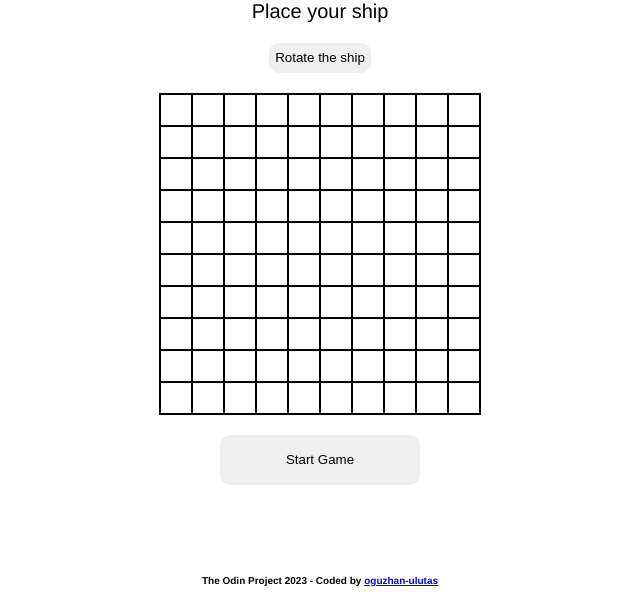
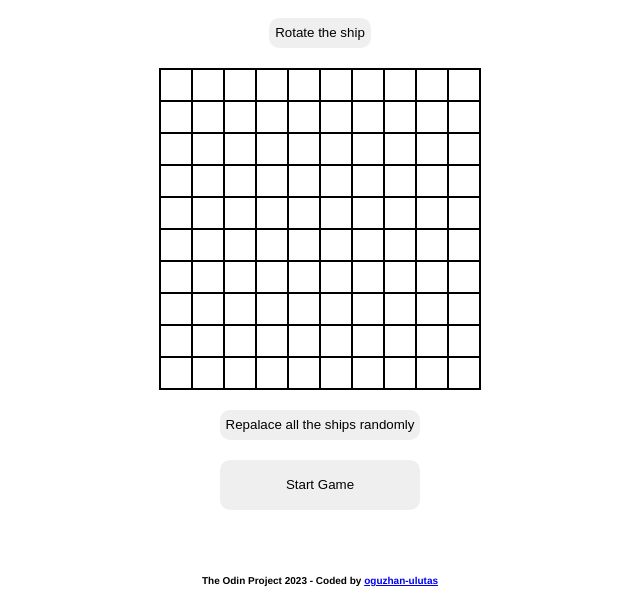
Before and after one commit to oguzhan-ulutas/odin-battleship, a website built with webpack: page dist/index.html in a window 1280 px wide. Shown: the part 205-800 px from the top of the page, without its empty margins (320-960 px from the left). Built offline with nearby package versions, Linux system fonts and the light colour scheme.

Commit message:
Add some ship placing logic

```diff
--- a/src/modules/02-ship-factory/ship-factory.js
+++ b/src/modules/02-ship-factory/ship-factory.js
@@ -1,4 +1,5 @@
 const ShipFactory = (length, shipType) => {
+  const name = shipType;
   let wracked = false;
   let hitTimes = 0;
   const type = shipType;
@@ -19,6 +20,7 @@
   const getWracked = () => wracked;
 
   return {
+    name,
     length,
     hit,
     getWracked,
--- a/src/modules/04-player/player.js
+++ b/src/modules/04-player/player.js
@@ -37,4 +37,5 @@
   }
 }
 
-console.log(computer);
+// Placing computer ships:
+randomShipPlacer(computer);
--- a/src/modules/06-ship-placer/ship-placer.js
+++ b/src/modules/06-ship-placer/ship-placer.js
@@ -4,8 +4,10 @@
   addClass,
   addContent,
   appendElement,
+  elementSelector,
 } from '../01-building-blocks/building-blocks.js';
 import { mainContainer } from '../05-main-page-creator/main-page-creator.js';
+import { player, computer } from '../04-player/player.js';
 
 const container = newElementCreator('div');
 addClass(container, 'ship-placer-container');
@@ -28,7 +30,7 @@
 function divCreator() {
   const className = '';
   for (let i = 0; i < 10; i++) {
-    for (let j = 0; j < 10; j++) {
+    for (let j = 9; j >= 0; j--) {
       const cell = newElementCreator('div');
       addClass(cell, `cell-${i}-${j}`);
       board.prepend(cell);
@@ -37,12 +39,57 @@
 }
 divCreator();
 
+const randomPlacer = newElementCreator('button');
+addClass(randomPlacer, 'ship-placer-random-all');
+addContent(randomPlacer, 'Repalace all the ships randomly');
+
 const startButton = newElementCreator('button');
 addClass(startButton, 'ship-placer-start');
 addContent(startButton, 'Start Game');
 
-appendElement(container, header, info, rotateButton, board, startButton);
+appendElement(container, header, info, rotateButton, board, randomPlacer, startButton);
+
+// Informs player about the ship
+function shipInfo(ship) {
+  addContent(
+    info,
+    `Place your ${player.ships[ship].name}. The length of the ship is ${player.ships[ship].length} cells`,
+  );
+}
+
+// Rotates ship
+let direction = 'horizontal';
+function rotateShip() {
+  rotateButton.addEventListener('click', (e) => {
+    console.log(e);
+    if (direction === 'horizontal') {
+      direction = 'vertical';
+    } else {
+      direction = 'horizontal';
+    }
+  });
+}
+
+// Gets cell coordinates
+let x = 0;
+let y = 0;
+function getCellCoordinates() {
+  const cells = document.querySelectorAll('[class^=cell]');
+  cells.forEach((cell) => {
+    cell.addEventListener('click', (e) => {
+      x = Number(e.target.className[5]);
+      y = Number(e.target.className[7]);
+      console.log(x, y);
+    });
+  });
+  console.log(x, y);
+}
 
 export default function shipPlacerBoard() {
   appendElement(mainContainer, container);
+  shipInfo('carrier');
+  rotateShip();
+  getCellCoordinates();
 }
+
+console.log(player.ships);
--- a/src/style.css
+++ b/src/style.css
@@ -62,6 +62,12 @@
   width: 3rem;
   height: 3rem;
 }
+div[class^='cell']:hover {
+  background-color: var(--hover-color);
+}
+div[class^='cell']:active {
+  background-color: var(--active-color);
+}
 .ship-placer-container {
   display: flex;
   flex-direction: column;
@@ -79,6 +85,11 @@
   height: 5rem;
   width: 20rem;
 }
+.ship-placer-random-all {
+  border: none;
+  border-radius: 1rem;
+  height: 3rem;
+}
 .ship-placer-container button:hover {
   background-color: var(--hover-color);
 }
```
